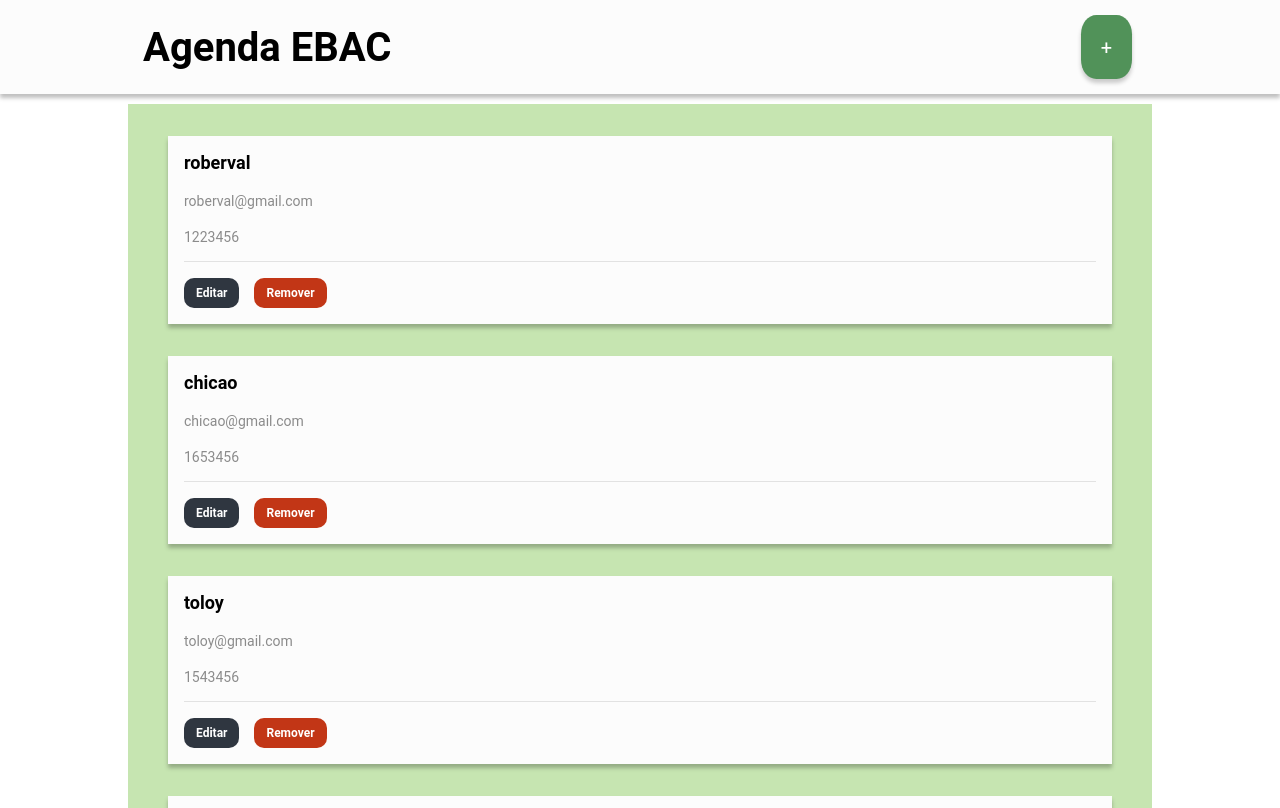
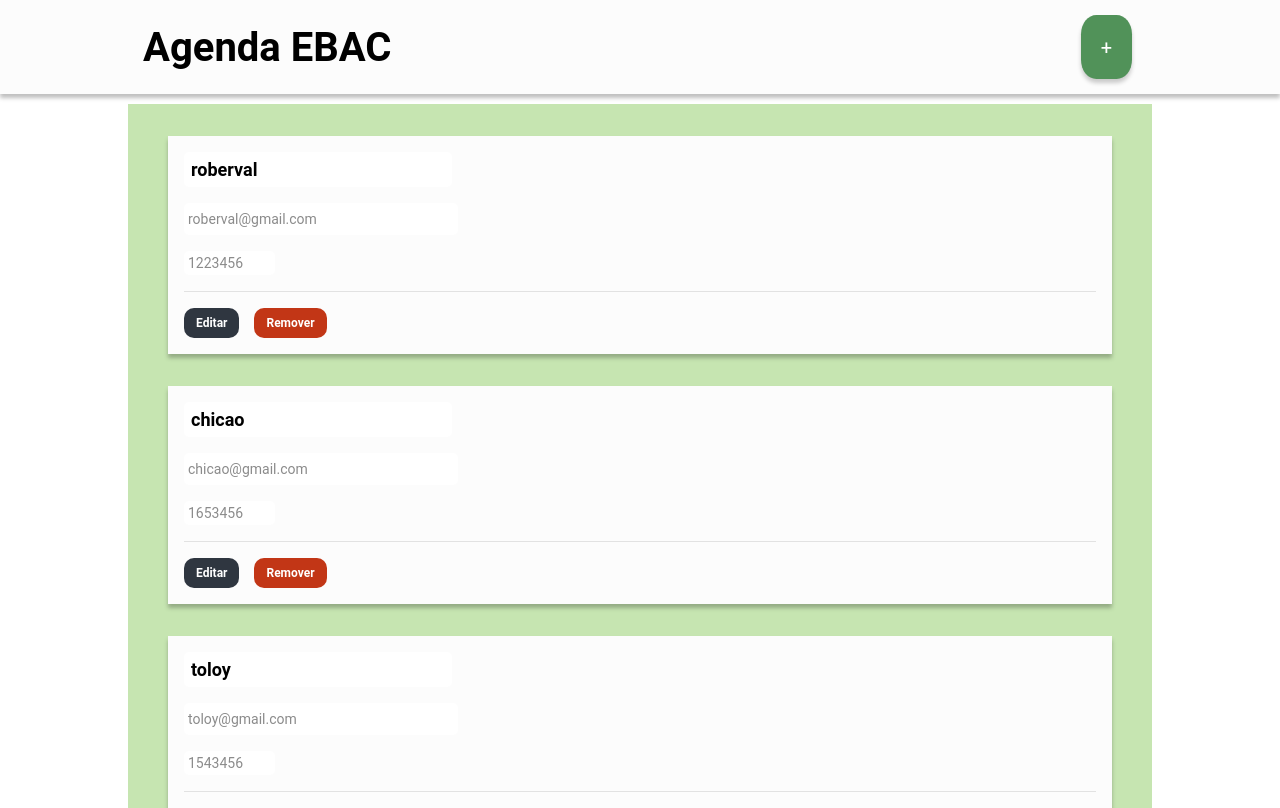
Before and after one commit to jrampo/agenda_ebac, a React (Create React App) app: page / in a window 1280 px wide. Built offline with nearby package versions, Linux system fonts and the light colour scheme.

Commit message:
add editable inputs

```diff
--- a/src/containers/Contato/index.tsx
+++ b/src/containers/Contato/index.tsx
@@ -1,4 +1,4 @@
-import React, { useState } from "react";
+import React, { useEffect, useState } from "react";
 import { useDispatch } from "react-redux";
 
 import * as S from "./styles.ts";
@@ -6,15 +6,52 @@ import { remover } from "../../store/reducers/contatos.ts";
 import ContatoClass from "../../models/Contato.ts";
 
 type Props = ContatoClass;
-const Contato = ({ nome, email, telefone, id }: Props) => {
+const Contato = ({
+  nome: nomeOriginal,
+  email: emailOriginal,
+  telefone: telefoneOriginal,
+  id,
+}: Props) => {
+  const dispatch = useDispatch();
+
   const [estaEditando, setEstaEditando] = useState(false);
-  const dispatch = useDispatch();
+
+  const [nome, setNome] = useState("");
+  const [email, setEmail] = useState("");
+  const [telefone, setTelefone] = useState("");
+
+  useEffect(() => {
+    if (nomeOriginal.length > 0) {
+      setNome(nomeOriginal);
+    }
+  }, [nomeOriginal]);
+
+  useEffect(() => {
+    if (emailOriginal.length > 0) {
+      setEmail(emailOriginal);
+    }
+  }, [emailOriginal]);
+
+  useEffect(() => {
+    if (telefoneOriginal.length > 0) {
+      setTelefone(telefoneOriginal);
+    }
+  }, [nomeOriginal]);
 
   return (
     <S.Card>
-      <S.Nome>{nome}</S.Nome>
-      <S.Email>{email}</S.Email>
-      <S.Telefone>{telefone}</S.Telefone>
+      <S.Nome
+        value={nome}
+        onChange={(evento) => setNome(evento.target.value)}
+      />
+      <S.Email
+        value={email}
+        onChange={(evento) => setEmail(evento.target.value)}
+      />
+      <S.Telefone
+        value={telefone}
+        onChange={(evento) => setTelefone(evento.target.value)}
+      />
       <S.BarraAcoes>
         {estaEditando ? (
           <>
--- a/src/containers/Contato/styles.ts
+++ b/src/containers/Contato/styles.ts
@@ -6,30 +6,39 @@ export const Card = styled.div`
   box-shadow: 0px 4px 4px rgba(0, 0, 0, 0.25);
   padding: 16px;
   margin-bottom: 32px;
-
   margin-top: 32px;
 `;
 
-export const Nome = styled.h3`
+export const Nome = styled.input`
   font-size: 18px;
   font-weight: bold;
+  border-radius: 5px;
+  border: 2px solid transparent;
+  padding: 5px;
 `;
 
-export const Email = styled.div`
+export const Email = styled.input`
   color: #8b8b8b;
   font-size: 14px;
   line-height: 24px;
   display: block;
-  width: 100%;
+  width: 30%;
   margin-bottom: 16px;
   margin-top: 16px;
+  border-radius: 5px;
+  border: 2px solid transparent;
+  padding: 2px;
 `;
 
-export const Telefone = styled.div`
+export const Telefone = styled.input`
   color: #8b8b8b;
   line-heigh: 24px;
   font-size: 14px;
   margin-bottom: 16px;
+  width: 10%;
+  border-radius: 5px;
+  border: 2px solid transparent;
+  padding: 2px;
 `;
 
 export const BarraAcoes = styled.div`
--- a/src/models/Contato.ts
+++ b/src/models/Contato.ts
@@ -1,10 +1,10 @@
 class Contato {
   nome: string;
   email: string;
-  telefone: number;
+  telefone: string;
   id: number;
 
-  constructor(nome: string, email: string, telefone: number, id: number) {
+  constructor(nome: string, email: string, telefone: string, id: number) {
     this.nome = nome;
     this.email = email;
     this.telefone = telefone;
--- a/src/store/reducers/contatos.ts
+++ b/src/store/reducers/contatos.ts
@@ -11,25 +11,25 @@ const initialState: ContatosState = {
       id: 1,
       nome: "roberval",
       email: "roberval@gmail.com",
-      telefone: 1223456,
+      telefone: "1223456",
     },
     {
       id: 2,
       nome: "chicao",
       email: "chicao@gmail.com",
-      telefone: 1653456,
+      telefone: "1653456",
     },
     {
       id: 3,
       nome: "toloy",
       email: "toloy@gmail.com",
-      telefone: 1543456,
+      telefone: "1543456",
     },
     {
       id: 4,
       nome: "nene",
       email: "nene@gmail.com",
-      telefone: 1268794,
+      telefone: "1268794",
     },
   ],
 };
```
